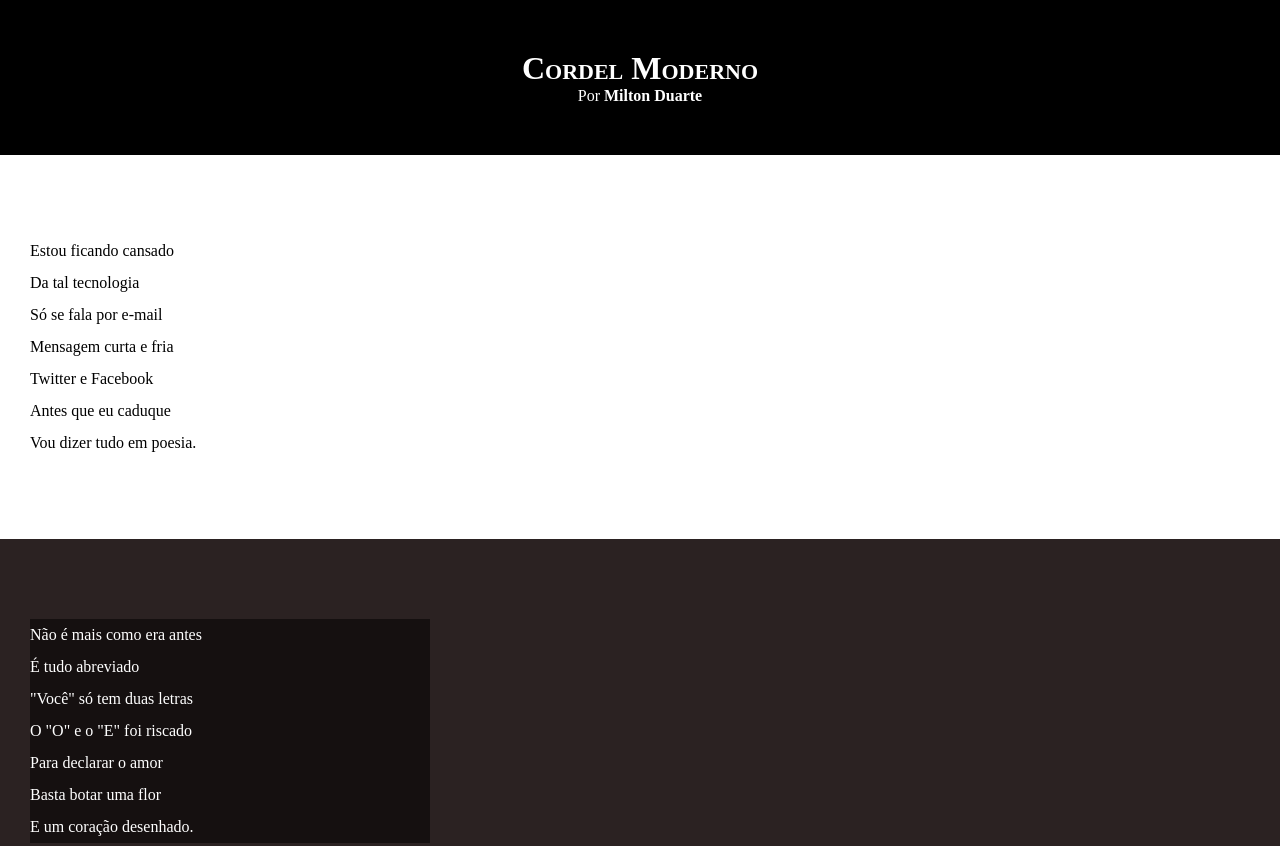
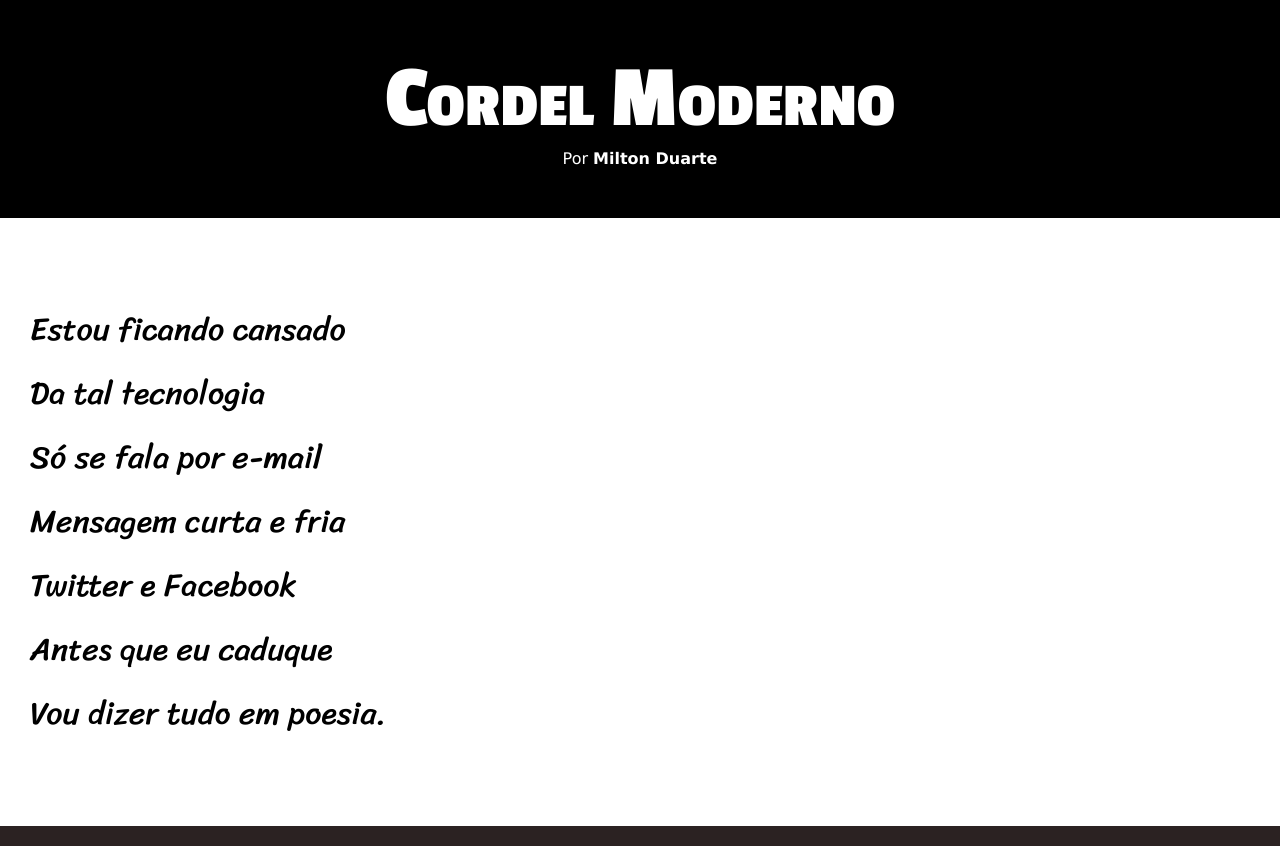
Before and after one commit to AndreMachadooo/HTML-CSS, a plain HTML site: page DESAFIOS/d012certo/index.html in a window 1280 px wide. Shown: the top 846 px of the page. Drawn offline with Linux system fonts and the light colour scheme.

Commit message:
Update style.css

```diff
--- a/DESAFIOS/d012certo/estilo/style.css
+++ b/DESAFIOS/d012certo/estilo/style.css
@@ -1,4 +1,14 @@
 @charset "UTF-8";
+
+@import url('https://fonts.googleapis.com/css2?family=Passion+One:wght@400;700;900&display=swap');
+
+@import url('https://fonts.googleapis.com/css2?family=Sriracha&display=swap');
+
+:root{
+    --font1: Verdana, Geneva, Tahoma, sans-serif;
+    --font2: "Passion One", sans-serif;
+    --font3: "Sriracha", cursive;
+}
 
 *{
     margin: 0px;
@@ -8,6 +18,7 @@
 html, body{
     min-height: 100vh;
     background-color: darkgray;
+    font-family: var(--font1);
 }
 
 header{
@@ -19,6 +30,9 @@ header{
 header > h1{
     font-variant: small-caps;
     padding-top: 50px;
+    font-family: var(--font2);
+    font-size: max(70px, 7vw );
+
 }
 
 header > p{
@@ -40,6 +54,8 @@ section{
     padding-bottom: 10vh;
     line-height: 2em;
     padding-left: 30px;
+    font-family: var(--font3);
+    font-size: max(30px, 2.5vw);
 }
 
 section.normal{
@@ -54,7 +70,8 @@ section.imagem{
 
 section.imagem > p{
     background-color: rgba(0, 0, 0, 0.514);
-    width: 400px;
+    display: inline-block;
+    padding: 10px;
 }
 
 footer{
```
